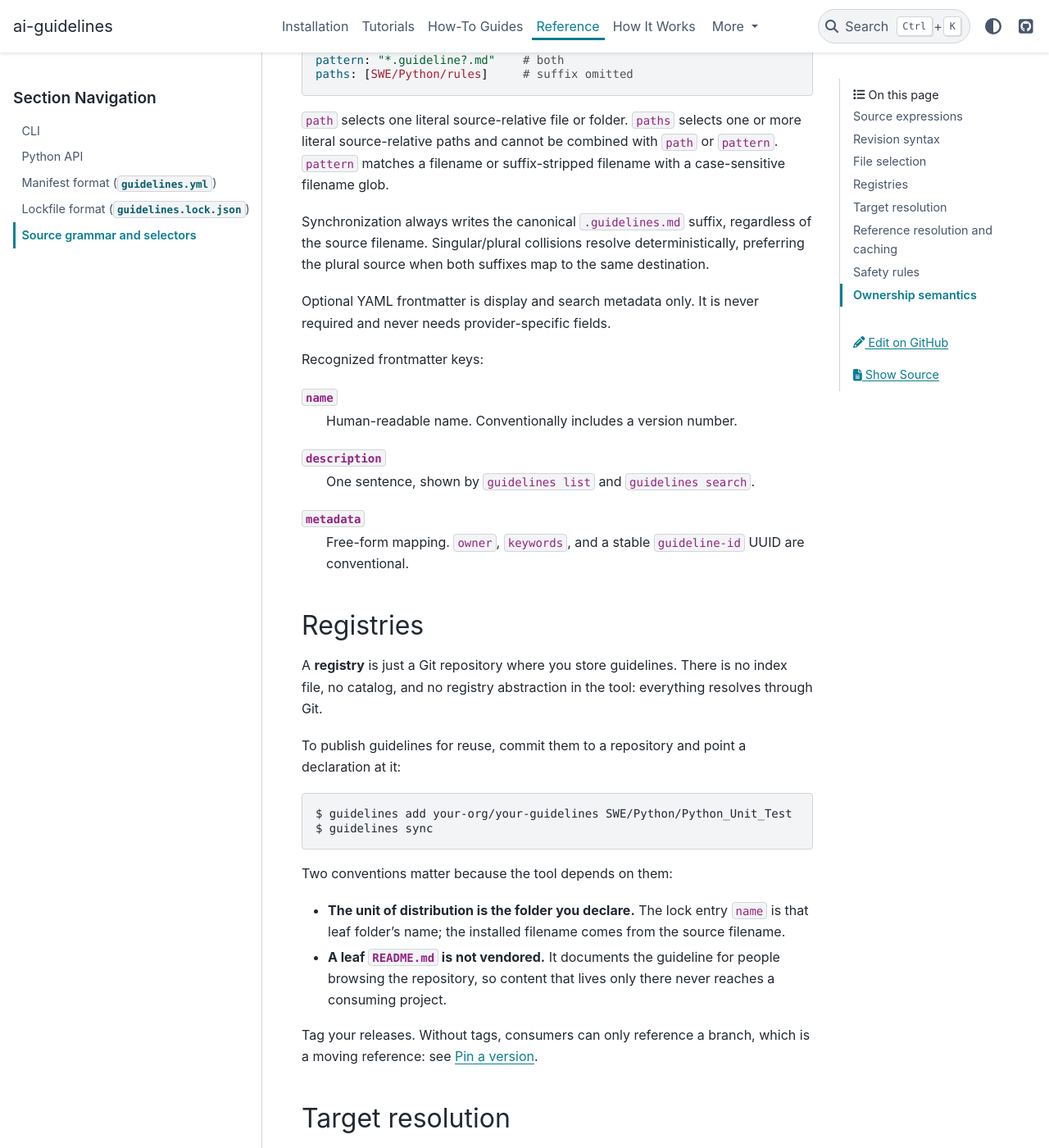
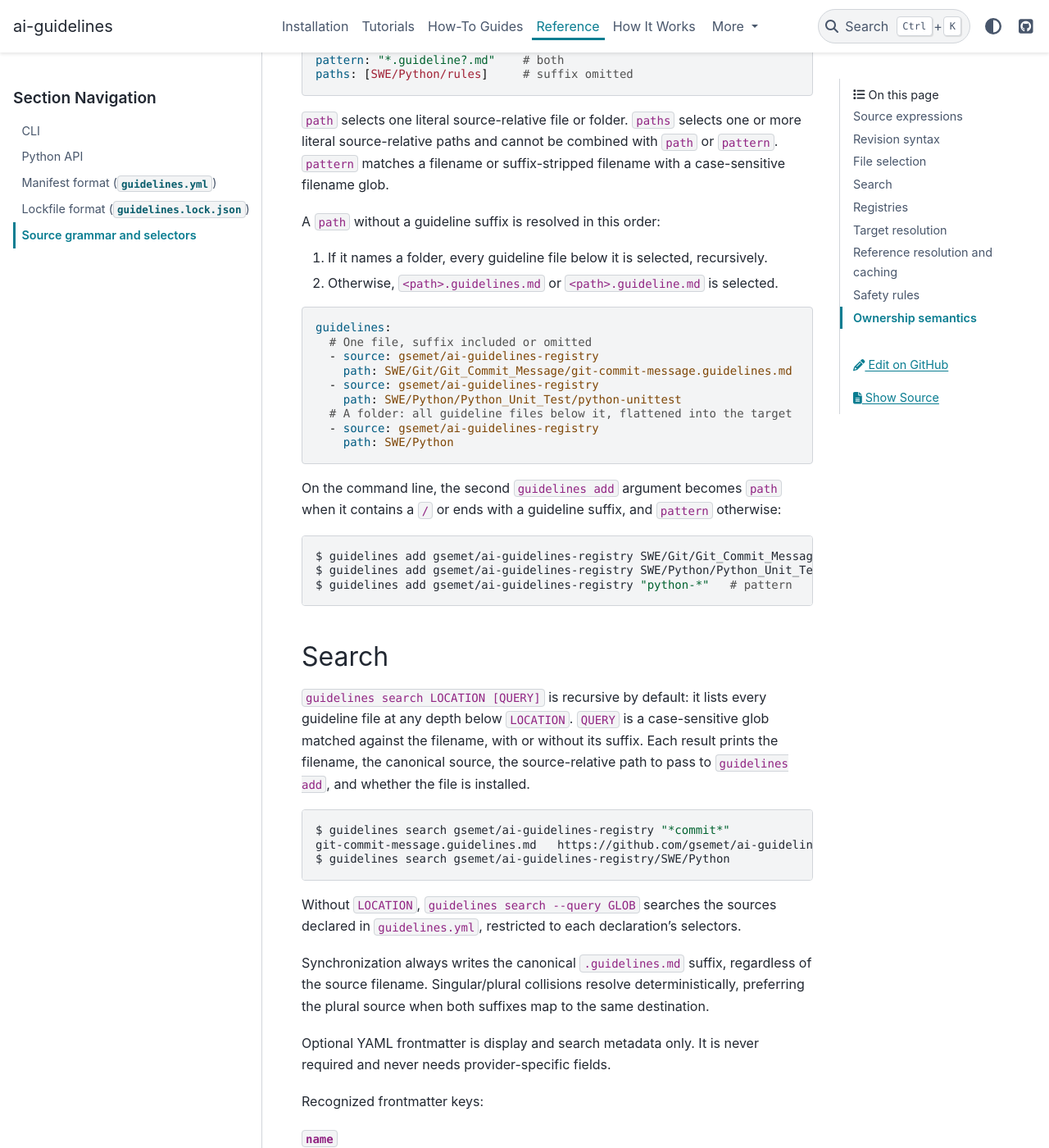
Before and after one commit to gsemet/ai-guidelines, a Sphinx documentation site: the page built from docs/source/reference/source-grammar.md, in a window 1280 px wide and 1400 px high, scrolled down 2929 px. Shown: the whole window at 82% size. Built offline with Sphinx 7.4.7 and the PyData theme 0.15.4, drawn with Linux system fonts in a browser that asks for light colours.

Commit message:
feat: support capture all guidelines in path
Allow guidelines add selectors to capture every guideline file below a repository-relative folder, while retaining support for individual files.

````diff
--- a/docs/source/reference/source-grammar.md
+++ b/docs/source/reference/source-grammar.md
@@ -92,6 +92,49 @@ paths: [SWE/Python/rules]     # suffix omitted
 `paths` selects one or more literal source-relative paths and cannot be combined with `path` or
 `pattern`.
 `pattern` matches a filename or suffix-stripped filename with a case-sensitive filename glob.
+
+A `path` without a guideline suffix is resolved in this order:
+
+1. If it names a folder, every guideline file below it is selected, recursively.
+2. Otherwise, `<path>.guidelines.md` or `<path>.guideline.md` is selected.
+
+```yaml
+guidelines:
+  # One file, suffix included or omitted
+  - source: gsemet/ai-guidelines-registry
+    path: SWE/Git/Git_Commit_Message/git-commit-message.guidelines.md
+  - source: gsemet/ai-guidelines-registry
+    path: SWE/Python/Python_Unit_Test/python-unittest
+  # A folder: all guideline files below it, flattened into the target
+  - source: gsemet/ai-guidelines-registry
+    path: SWE/Python
+```
+
+On the command line, the second `guidelines add` argument becomes `path` when it contains a `/`
+or ends with a guideline suffix, and `pattern` otherwise:
+
+```console
+$ guidelines add gsemet/ai-guidelines-registry SWE/Git/Git_Commit_Message   # folder
+$ guidelines add gsemet/ai-guidelines-registry SWE/Python/Python_Unit_Test/python-unittest   # file
+$ guidelines add gsemet/ai-guidelines-registry "python-*"   # pattern
+```
+
+## Search
+
+`guidelines search LOCATION [QUERY]` is recursive by default: it lists every guideline file at any
+depth below `LOCATION`.
+`QUERY` is a case-sensitive glob matched against the filename, with or without its suffix.
+Each result prints the filename, the canonical source, the source-relative path to pass to
+`guidelines add`, and whether the file is installed.
+
+```console
+$ guidelines search gsemet/ai-guidelines-registry "*commit*"
+git-commit-message.guidelines.md   https://github.com/gsemet/ai-guidelines-registry   SWE/Git/Git_Commit_Message/git-commit-message.guidelines.md   no
+$ guidelines search gsemet/ai-guidelines-registry/SWE/Python
+```
+
+Without `LOCATION`, `guidelines search --query GLOB` searches the sources declared in
+`guidelines.yml`, restricted to each declaration's selectors.
 
 Synchronization always writes the canonical `.guidelines.md` suffix, regardless of the source
 filename.
````
Also changed, not shown: CHANGELOG.md (+18 -0 lines), README.md (+49 -0 lines), docs/source/tutorials/getting-started.md (+26 -11 lines), 6 other files.
